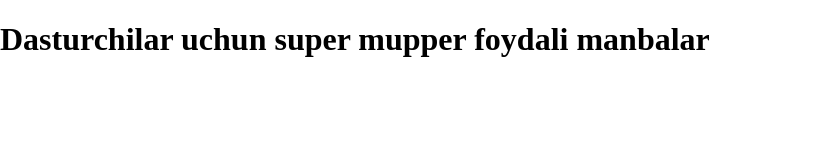
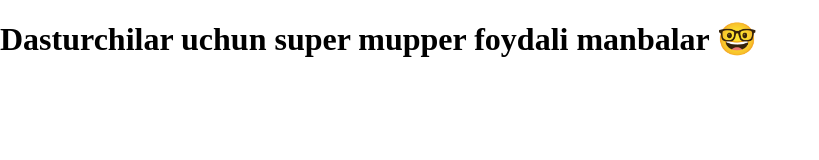
Before and after one commit to akbarjondev/havola, a plain HTML site: page index.html in a window 1280 px wide. Shown: the whole page, without its empty margins (0-819 px from the left). Drawn offline with Linux system fonts and the light colour scheme.

Commit message:
Sarlavha qo'shildi

```diff
--- a/index.html
+++ b/index.html
@@ -9,7 +9,7 @@
 <body>
 	<div class="container">
 		<header class="header">
-			<h1>Dasturchilar uchun super mupper foydali manbalar</h1>
+			<h1>Dasturchilar uchun super mupper foydali manbalar 🤓</h1>
 		</header>
 	</div>
 </body>
```
